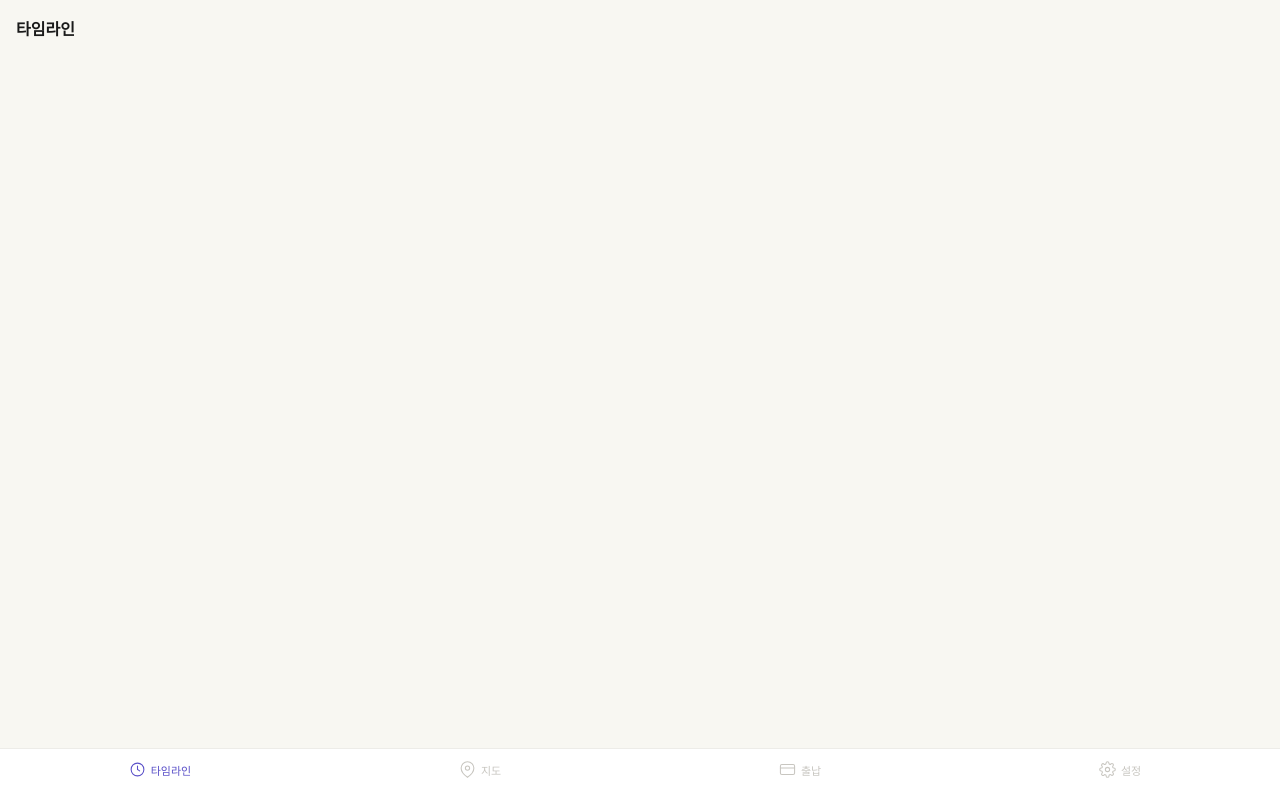
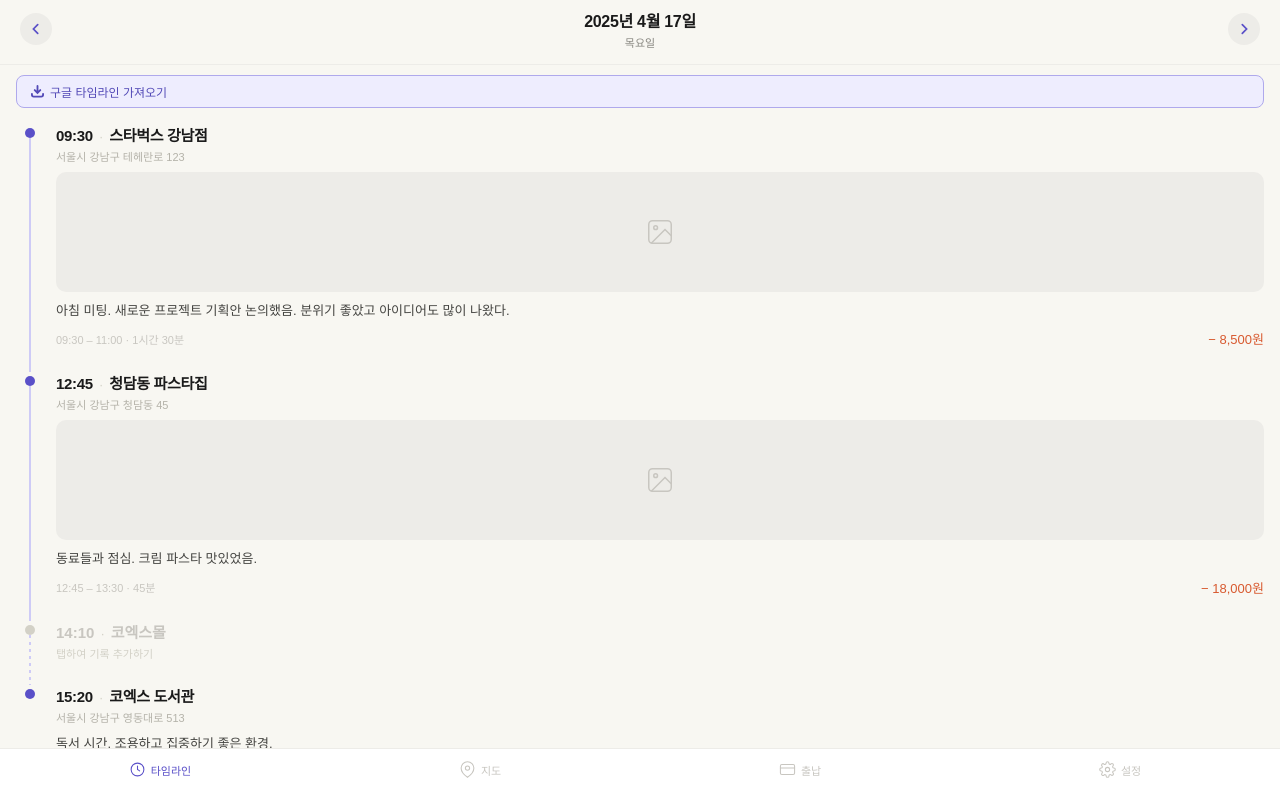
Before and after one commit to seonjaeLee/lifeTimeline, a React (Vite) app: page / in a window 1280 px wide. Built offline with nearby package versions, Linux system fonts and the light colour scheme; a web font is replaced by a local one.

Commit message:
타임라인 구성

```diff
--- a/src/pages/Timeline.tsx
+++ b/src/pages/Timeline.tsx
@@ -1,7 +1,218 @@
+import { useState } from 'react'
+
+const DUMMY_PLACES = [
+  {
+    id: 1,
+    time: '09:30',
+    endTime: '11:00',
+    place: '스타벅스 강남점',
+    address: '서울시 강남구 테헤란로 123',
+    memo: '아침 미팅. 새로운 프로젝트 기획안 논의했음. 분위기 좋았고 아이디어도 많이 나왔다.',
+    expense: 8500,
+    hasPhoto: true,
+    recorded: true,
+  },
+  {
+    id: 2,
+    time: '12:45',
+    endTime: '13:30',
+    place: '청담동 파스타집',
+    address: '서울시 강남구 청담동 45',
+    memo: '동료들과 점심. 크림 파스타 맛있었음.',
+    expense: 18000,
+    hasPhoto: true,
+    recorded: true,
+  },
+  {
+    id: 3,
+    time: '14:10',
+    endTime: '14:45',
+    place: '코엑스몰',
+    address: '',
+    memo: '',
+    expense: 0,
+    hasPhoto: false,
+    recorded: false,
+  },
+  {
+    id: 4,
+    time: '15:20',
+    endTime: '17:00',
+    place: '코엑스 도서관',
+    address: '서울시 강남구 영동대로 513',
+    memo: '독서 시간. 조용하고 집중하기 좋은 환경.',
+    expense: 0,
+    hasPhoto: false,
+    recorded: true,
+  },
+]
+
+function formatDate(date: Date) {
+  return date.toLocaleDateString('ko-KR', { year: 'numeric', month: 'long', day: 'numeric' })
+}
+
+function formatDay(date: Date) {
+  return date.toLocaleDateString('ko-KR', { weekday: 'long' })
+}
+
+function formatDuration(start: string, end: string) {
+  const [sh, sm] = start.split(':').map(Number)
+  const [eh, em] = end.split(':').map(Number)
+  const diff = (eh * 60 + em) - (sh * 60 + sm)
+  const h = Math.floor(diff / 60)
+  const m = diff % 60
+  if (h > 0 && m > 0) return `${h}시간 ${m}분`
+  if (h > 0) return `${h}시간`
+  return `${m}분`
+}
+
 export default function Timeline() {
+  const [currentDate, setCurrentDate] = useState(new Date(2025, 3, 17))
+
+  const prevDay = () => {
+    const d = new Date(currentDate)
+    d.setDate(d.getDate() - 1)
+    setCurrentDate(d)
+  }
+
+  const nextDay = () => {
+    const d = new Date(currentDate)
+    d.setDate(d.getDate() + 1)
+    setCurrentDate(d)
+  }
+
   return (
-    <div style={{ padding: '16px 16px 90px' }}>
-      <h2 style={{ fontSize: 16, fontWeight: 600, color: '#1A1A1A' }}>타임라인</h2>
+    <div style={{ display: 'flex', flexDirection: 'column', height: '100vh', background: '#F8F7F2' }}>
+
+      {/* 날짜 헤더 */}
+      <div style={{
+        background: '#F8F7F2', padding: '8px 20px 14px',
+        borderBottom: '0.5px solid #EDECE8', flexShrink: 0,
+      }}>
+        <div style={{ display: 'flex', alignItems: 'center', justifyContent: 'space-between' }}>
+          <button onClick={prevDay} style={{
+            width: 32, height: 32, borderRadius: '50%', background: '#EDECE8',
+            border: 'none', cursor: 'pointer', display: 'flex', alignItems: 'center', justifyContent: 'center',
+          }}>
+            <svg width="12" height="12" viewBox="0 0 14 14" fill="none" stroke="#5A50C8" strokeWidth={2} strokeLinecap="round">
+              <polyline points="9,2 4,7 9,12" />
+            </svg>
+          </button>
+          <div style={{ textAlign: 'center' }}>
+            <div style={{ fontSize: 16, fontWeight: 600, color: '#1A1A1A', letterSpacing: -0.3 }}>
+              {formatDate(currentDate)}
+            </div>
+            <div style={{ fontSize: 11, color: '#888780', marginTop: 2 }}>
+              {formatDay(currentDate)}
+            </div>
+          </div>
+          <button onClick={nextDay} style={{
+            width: 32, height: 32, borderRadius: '50%', background: '#EDECE8',
+            border: 'none', cursor: 'pointer', display: 'flex', alignItems: 'center', justifyContent: 'center',
+          }}>
+            <svg width="12" height="12" viewBox="0 0 14 14" fill="none" stroke="#5A50C8" strokeWidth={2} strokeLinecap="round">
+              <polyline points="5,2 10,7 5,12" />
+            </svg>
+          </button>
+        </div>
+      </div>
+
+      {/* 임포트 버튼 */}
+      <div style={{
+        display: 'flex', alignItems: 'center', gap: 6,
+        background: '#EEEDFE', border: '0.5px solid #AFA9EC',
+        borderRadius: 8, padding: '7px 14px', margin: '10px 16px 2px', cursor: 'pointer',
+      }}>
+        <svg width="13" height="13" viewBox="0 0 14 14" fill="none" stroke="#534AB7" strokeWidth={2} strokeLinecap="round">
+          <path d="M7 1v7M4 5.5l3 3 3-3" />
+          <path d="M1 9.5v1a2 2 0 002 2h8a2 2 0 002-2v-1" />
+        </svg>
+        <span style={{ fontSize: 12, color: '#534AB7', fontWeight: 500 }}>구글 타임라인 가져오기</span>
+      </div>
+
+      {/* 타임라인 목록 */}
+      <div style={{ flex: 1, overflowY: 'auto', padding: '14px 16px 90px' }}>
+        {DUMMY_PLACES.map((item, index) => {
+          const isLast = index === DUMMY_PLACES.length - 1
+          const duration = formatDuration(item.time, item.endTime)
+
+          if (!item.recorded) {
+            return (
+              <div key={item.id} style={{ display: 'flex' }}>
+                {/* 레일 */}
+                <div style={{ display: 'flex', flexDirection: 'column', alignItems: 'center', width: 28, flexShrink: 0, marginRight: 12 }}>
+                  <div style={{ width: 10, height: 10, borderRadius: '50%', background: '#D3D1C7', flexShrink: 0, marginTop: 4 }} />
+                  {!isLast && (
+                    <div style={{
+                      width: 1.5, flex: 1, minHeight: 16,
+                      backgroundImage: 'repeating-linear-gradient(to bottom, #CECBF6 0, #CECBF6 3px, transparent 3px, transparent 7px)',
+                    }} />
+                  )}
+                </div>
+                {/* 미기록 콘텐츠 */}
+                <div style={{ flex: 1, paddingBottom: 24 }}>
+                  <div style={{ display: 'flex', alignItems: 'baseline', gap: 6, marginBottom: 3 }}>
+                    <span style={{ fontSize: 15, fontWeight: 600, color: '#C8C6C0' }}>{item.time}</span>
+                    <span style={{ fontSize: 13, color: '#D3D1C7' }}>·</span>
+                    <span style={{ fontSize: 15, fontWeight: 600, color: '#C8C6C0' }}>{item.place}</span>
+                  </div>
+                  <div style={{ fontSize: 11, color: '#D3D1C7' }}>탭하여 기록 추가하기</div>
+                </div>
+              </div>
+            )
+          }
+
+          return (
+            <div key={item.id} style={{ display: 'flex' }}>
+              {/* 레일 */}
+              <div style={{ display: 'flex', flexDirection: 'column', alignItems: 'center', width: 28, flexShrink: 0, marginRight: 12 }}>
+                <div style={{ width: 10, height: 10, borderRadius: '50%', background: '#5A50C8', flexShrink: 0, marginTop: 4 }} />
+                {!isLast && (
+                  <div style={{ width: 1.5, flex: 1, minHeight: 16, background: '#CECBF6' }} />
+                )}
+              </div>
+              {/* 콘텐츠 */}
+              <div style={{ flex: 1, paddingBottom: 24, minWidth: 0, cursor: 'pointer' }}>
+                <div style={{ display: 'flex', alignItems: 'baseline', gap: 6, marginBottom: 3 }}>
+                  <span style={{ fontSize: 15, fontWeight: 600, color: '#1A1A1A', letterSpacing: -0.3 }}>{item.time}</span>
+                  <span style={{ fontSize: 13, color: '#D3D1C7' }}>·</span>
+                  <span style={{ fontSize: 15, fontWeight: 600, color: '#1A1A1A', letterSpacing: -0.3 }}>{item.place}</span>
+                </div>
+                {item.address && (
+                  <div style={{ fontSize: 11, color: '#B4B2A9', marginBottom: 8 }}>{item.address}</div>
+                )}
+                {item.hasPhoto && (
+                  <div style={{
+                    width: '100%', height: 120, background: '#EDECE8', borderRadius: 10,
+                    display: 'flex', alignItems: 'center', justifyContent: 'center', marginBottom: 8,
+                  }}>
+                    <svg width="30" height="30" viewBox="0 0 24 24" fill="none" stroke="#C8C6C0" strokeWidth={1.2}>
+                      <rect x="3" y="3" width="18" height="18" rx="3" />
+                      <circle cx="8.5" cy="8.5" r="1.5" />
+                      <polyline points="21,15 16,10 5,21" />
+                    </svg>
+                  </div>
+                )}
+                {item.memo && (
+                  <p style={{ fontSize: 13, color: '#444441', lineHeight: 1.65, marginBottom: 8 }}>{item.memo}</p>
+                )}
+                <div style={{ display: 'flex', alignItems: 'center', justifyContent: 'space-between' }}>
+                  <span style={{ fontSize: 11, color: '#C8C6C0' }}>
+                    {item.time} – {item.endTime} · {duration}
+                  </span>
+                  {item.expense > 0 ? (
+                    <span style={{ fontSize: 13, fontWeight: 500, color: '#D85A30' }}>
+                      − {item.expense.toLocaleString()}원
+                    </span>
+                  ) : (
+                    <span style={{ fontSize: 12, color: '#D3D1C7' }}>지출 없음</span>
+                  )}
+                </div>
+              </div>
+            </div>
+          )
+        })}
+      </div>
     </div>
   )
 }
```
